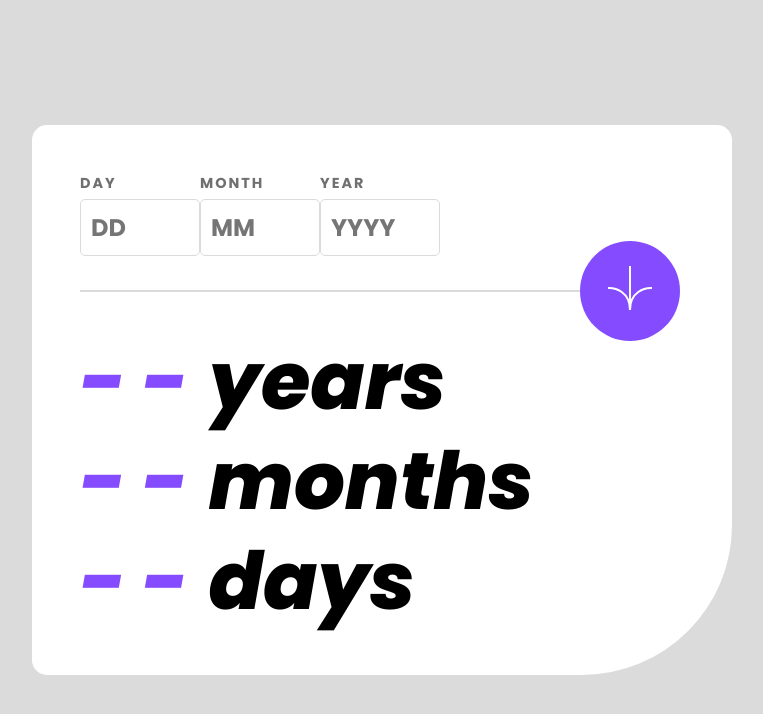
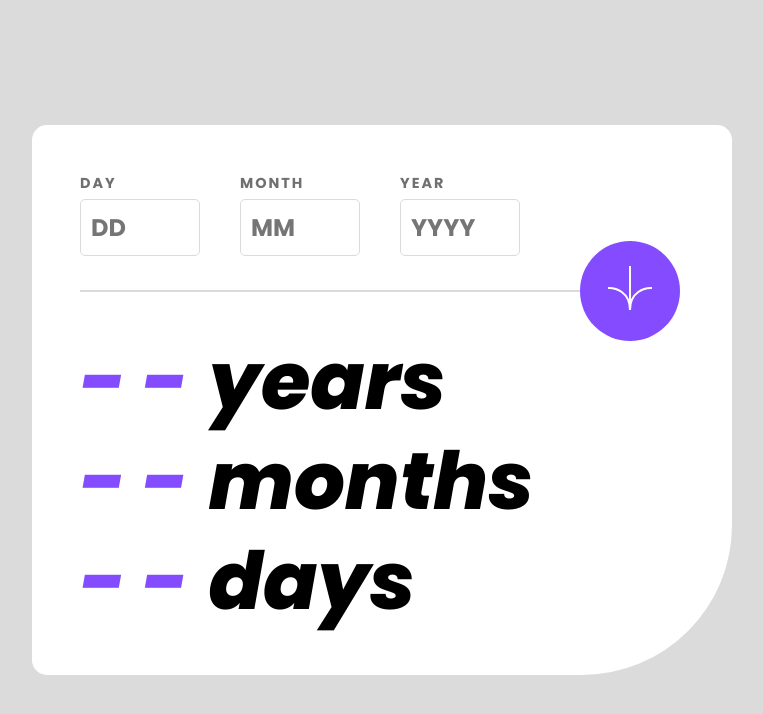
Before and after one commit to delfigica/age-calculator-react-app, a Next.js app: page / in a window 1280 px wide. Shown: the top 714 px of the page, without its empty margins (258-1021 px from the left). Built offline with nearby package versions, Linux system fonts and the light colour scheme.

Commit message:
add logic to form and fixed errors problems

```diff
--- a/src/components/Form.js
+++ b/src/components/Form.js
@@ -1,8 +1,8 @@
 import Image from "next/image";
-import React, { useState } from "react";
+import React, { useEffect, useState } from "react";
 
 import arrow from "../../public/images/icon-arrow.svg";
-export const Form = () => {
+export const Form = ({ setData }) => {
   const [dataForm, setDataForm] = useState({
     day: "",
     month: "",
@@ -35,6 +35,7 @@ export const Form = () => {
 
   const handleSubmit = (e) => {
     e.preventDefault();
+    console.log('handle submit')
     const thirtyDaysMonths = ["04", "06", "09", "11", "4", "6", "9"];
     const thirtyOneDaysMonths = [
       "01",
@@ -61,8 +62,13 @@ export const Form = () => {
       isValid.test(`${dataForm.month}/${dataForm.day}/${dataForm.year}`) &&
       today > date
     ) {
-      console.log("is correct");
+      setData(dataForm);
     } else {
+      setData(() => {return {
+        day: "",
+        month: "",
+        year: "",
+      }});
       if (
         dataForm.day === "" ||
         dataForm.month === "" ||
@@ -84,7 +90,7 @@ export const Form = () => {
             };
           });
         }
-        if (dataForm.day === "") {
+        if (dataForm.year === "") {
           setErrors((prev) => {
             return {
               ...prev,
@@ -95,7 +101,7 @@ export const Form = () => {
       } else if (
         !isValid.test(`${dataForm.month}/${dataForm.day}/${dataForm.year}`)
       ) {
-        console.log("it is a invalid day")
+        console.log("it is a invalid day");
         if (dataForm.month > 12) {
           setErrors((prev) => {
             return {
@@ -111,7 +117,7 @@ export const Form = () => {
             !/^(0?[1-9]|1\d|2\d|3[01])$/.test(dataForm.day)) ||
           (february.includes(dataForm.month) &&
             !/^(0?[1-9]|1\d|2[0-8])$/.test(day)) ||
-          dataForm.day > '31'
+          dataForm.day > "31"
         ) {
           setErrors((prev) => {
             return {
@@ -139,6 +145,8 @@ export const Form = () => {
     }
   };
 
+  useEffect(() => {
+  }, [setData])
   return (
     <form onSubmit={handleSubmit}>
       <div className="form-container">
@@ -162,8 +170,8 @@ export const Form = () => {
         <div
           className={
             errors.month === ""
-              ? "input-container"
-              : "input-error input-container"
+              ? "input-container input-middle-container"
+              : "input-error input-container input-middle-container"
           }
         >
           <p>MONTH</p>
```
